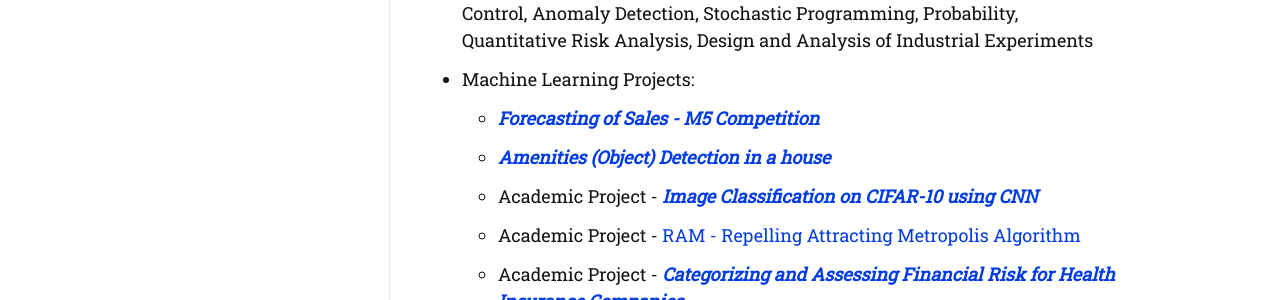
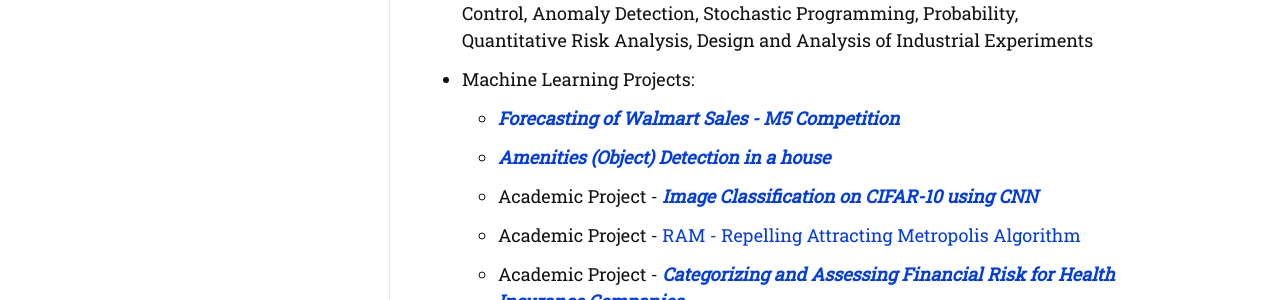
Before and after one commit to srujanreddyj/blog, a Jekyll site: the page built from about.md, in a window 1280 px wide. Shown: the part 1580-1880 px from the top of the page. Built offline with Jekyll 4.4.1, drawn with Linux system fonts in a browser that asks for light colours; nearby versions of some CDN libraries; some web fonts are replaced.

Commit message:
Update about.md

```diff
--- a/about.md
+++ b/about.md
@@ -37,7 +37,7 @@ Things I'm good at 🔥
 - Industrial Skills: Lean Engineering, Production Inventory Control, Quality Control, Anomaly Detection, Stochastic Programming, Probability, Quantitative Risk Analysis, Design and Analysis of Industrial Experiments
 
 - Machine Learning Projects:
-  - [***Forecasting of Sales - M5 Competition***](https://srujanreddyj.github.io/portfolio/2020/09/25/M5_1.html)
+  - [***Forecasting of Walmart Sales - M5 Competition***](https://srujanreddyj.github.io/portfolio/2020/09/25/M5_1.html)
   - [***Amenities (Object) Detection in a house***](https://github.com/srujanreddyj/amenity-object-detection)
   - Academic Project - [***Image Classification on CIFAR-10 using CNN***](https://github.com/srujanreddyj/ENGINEERING_DATA_ANALYSIS-ISEN-613---ACADEMIC_PROJECT)
   - Academic Project - [RAM - Repelling Attracting Metropolis Algorithm](https://github.com/srujanreddyj/STAT-654-Term-Project)
```
